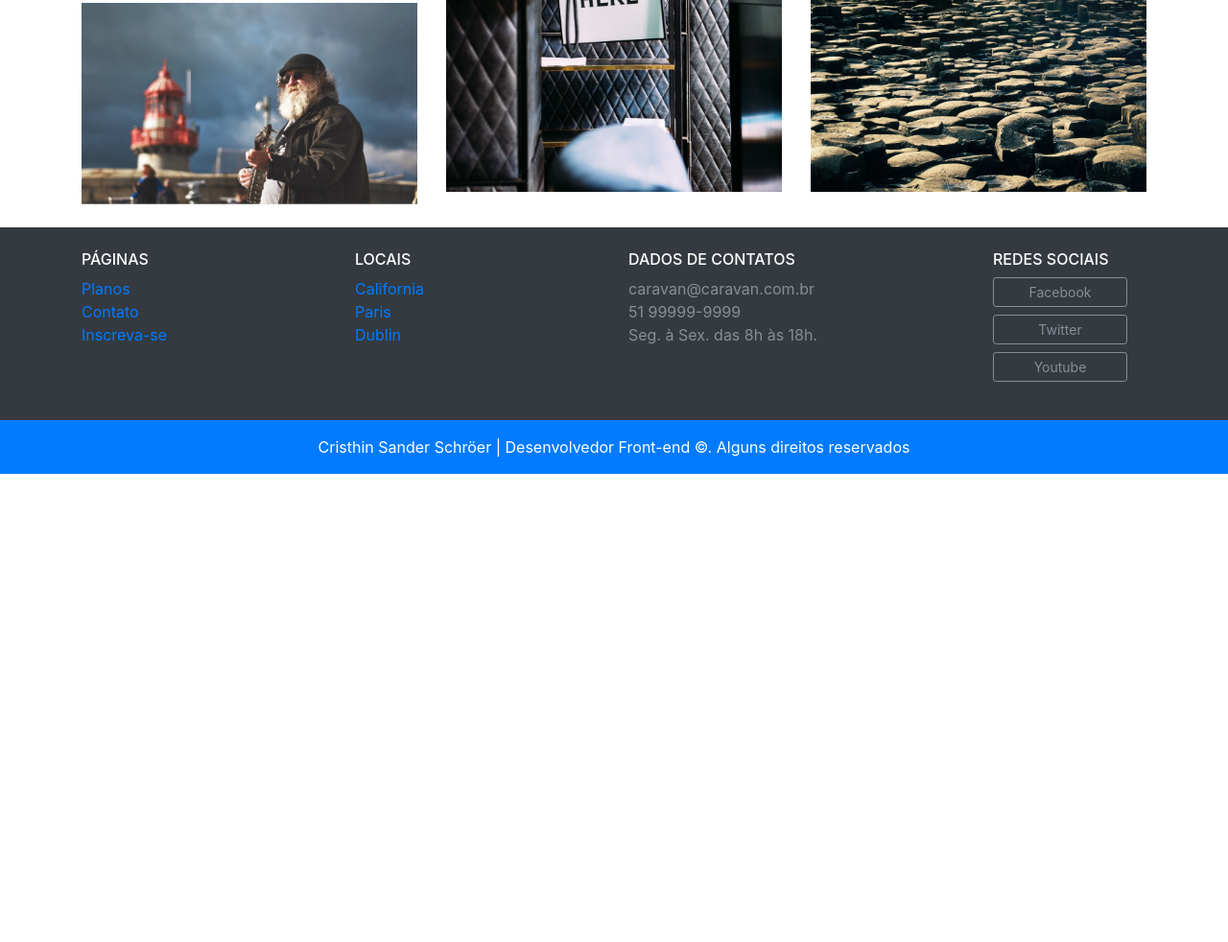
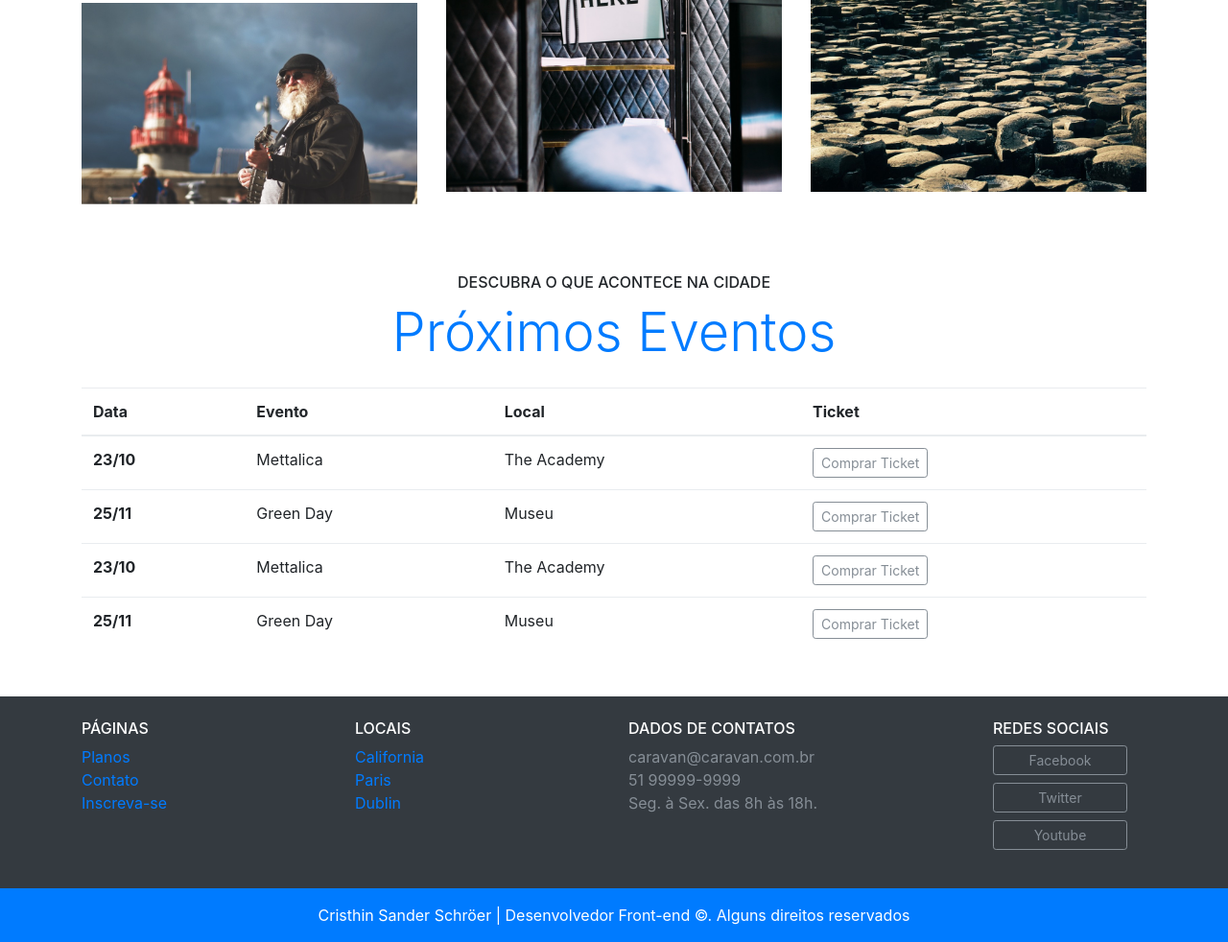
Before and after one commit to Cristhian-Shr/estudosBootstrap, a plain HTML site: page local.html in a window 1280 px wide. Shown: the part 690-1672 px from the top of the page at 96% size. Before the commit the page ends 1184 px from the top, so only its background shows below. Drawn offline with Linux system fonts and the light colour scheme.

Commit message:
addTabelaDeEventos

```diff
--- a/local.html
+++ b/local.html
@@ -101,10 +101,55 @@
                 <img class="img-fluid mb-4" src="./img/local/foto-7.jpg" alt="foto 7">
             </div>
         </div>
+    </section><!--end section1-->
+
+    <!-- section 2 tabelas -->
+    <section class="container">
+        <div class="text-center">
+            <span class="h6 d-block pt-5">DESCUBRA O QUE ACONTECE NA CIDADE</span>
+            <h1 class="display-4 text-primary mb-4">
+                Próximos Eventos</h1>
+        </div>
+        <table class="table table-hover table-responsive-md">
+            <thead>
+                <tr>
+                    <th scope="col">Data</th>
+                    <th scope="col">Evento</th>
+                    <th scope="col">Local</th>
+                    <th scope="col">Ticket</th>
+                </tr>
+            </thead>
+            <tbody>
+                <tr>
+                    <th scope="row">23/10</th>
+                    <td>Mettalica</td>
+                    <td>The Academy</td>
+                    <td><a href="#" class="btn btn-outline-secondary btn-sm">Comprar Ticket</a></td>
+                </tr>
+                <tr>
+                    <th scope="row">25/11</th>
+                    <td>Green Day</td>
+                    <td>Museu </td>
+                    <td><a href="#" class="btn btn-outline-secondary btn-sm">Comprar Ticket</a></td>
+                </tr>
+                <tr>
+                    <th scope="row">23/10</th>
+                    <td>Mettalica</td>
+                    <td>The Academy</td>
+                    <td><a href="#" class="btn btn-outline-secondary btn-sm">Comprar Ticket</a></td>
+                </tr>
+                <tr>
+                    <th scope="row">25/11</th>
+                    <td>Green Day</td>
+                    <td>Museu </td>
+                    <td><a href="#" class="btn btn-outline-secondary btn-sm">Comprar Ticket</a></td>
+                </tr>
+            </tbody>
+        </table>
     </section><!--end section2-->
 
     <!-- footer -->
-    <footer class="bg-dark text-white">
+    <footer class="bg-dark text-white mt-5">
         <div class="container py-4">
             <div class="row">
                 <div class="col-md-3 col-6">
```
